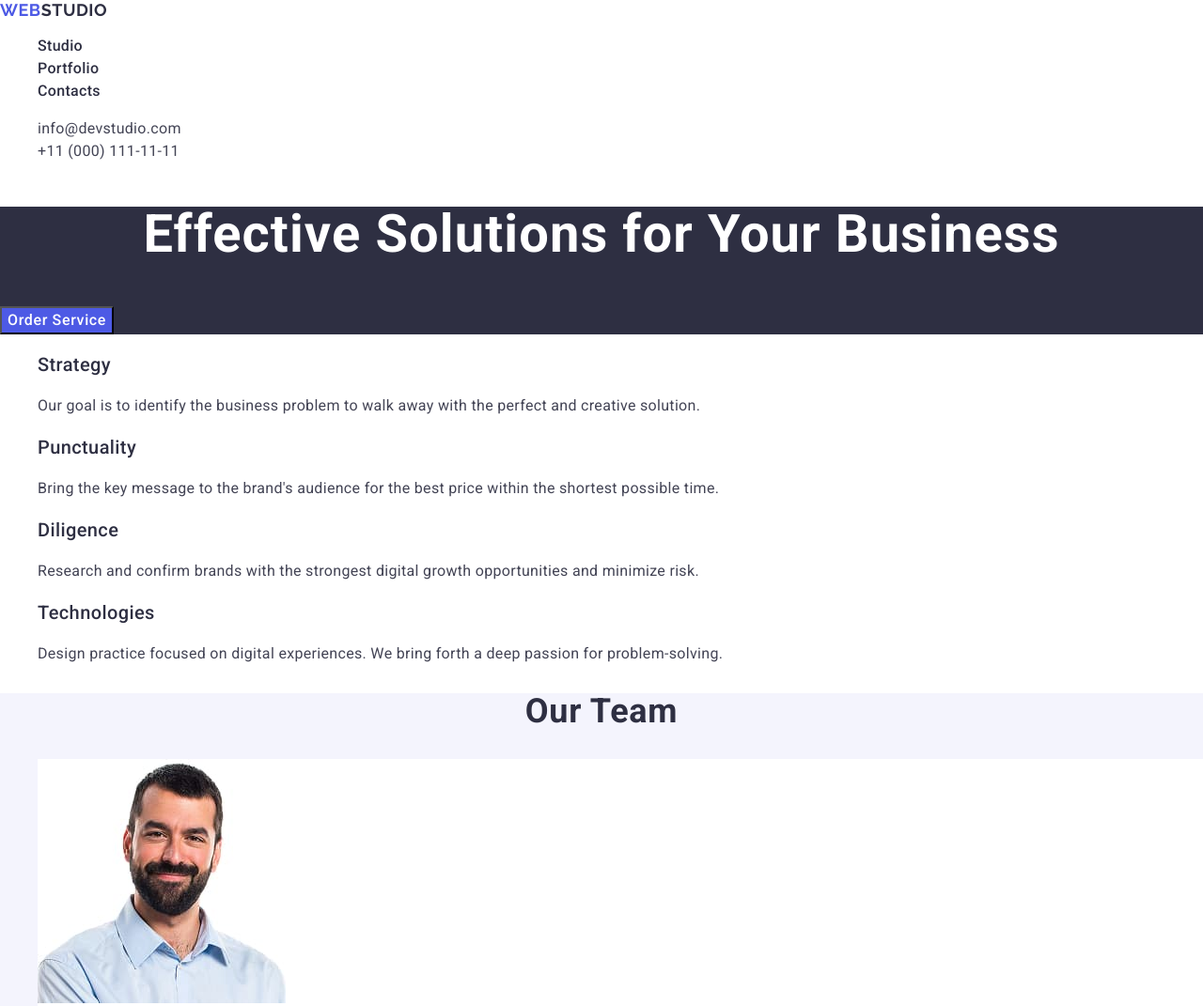
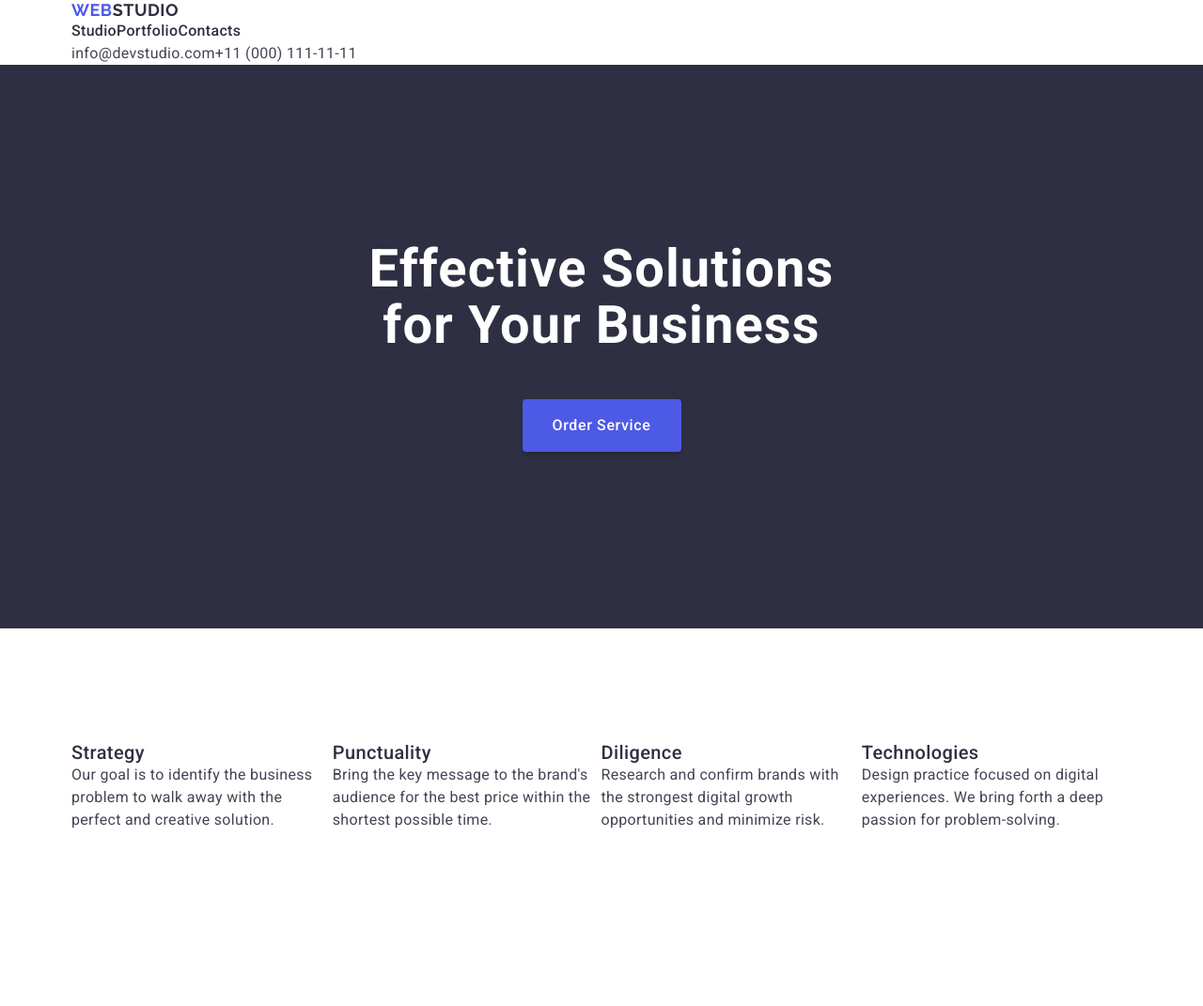
Before and after one commit to FilipovAnatolii/goit-markup-hw-02, a plain HTML site: page index.html in a window 1280 px wide. Shown: the top 1071 px of the page at 94% size. Drawn offline with nearby package versions, Linux system fonts and the light colour scheme.

Commit message:
css display

```diff
--- a/css/styles.css
+++ b/css/styles.css
@@ -5,12 +5,32 @@ body {
 }
 ul {
   list-style-type: none;
+  margin-top: 0;
+  margin-bottom: 0;
+  padding-left: 0;
 }
 a {
   text-decoration: none;
 }
+p,
+h1,
+h2,
+h3,
+h4,
+h5,
+h6 {
+  margin-top: 0;
+  margin-bottom: 0;
+}
 address {
   font-style: normal;
+}
+.container {
+  max-width: 1158px;
+  padding-left: 15px;
+  padding-right: 15px;
+  margin: 0 auto;
+  width: 100%;
 }
 .header-logo {
   font-family: "Raleway", sans-serif;
@@ -23,6 +43,12 @@ address {
 }
 span {
   color: #2e2f42;
+}
+.header-menu-list {
+  display: flex;
+}
+.header-menu-address {
+  display: flex;
 }
 .header-menu-link {
   font-weight: 500;
@@ -43,19 +69,30 @@ span {
   color: #434455;
 }
 .header-address-link:focus,
-.header-address-link:hover{
-  color: #404BBF;
+.header-address-link:hover {
+  color: #404bbf;
 }
 .hero {
   background: #2e2f42;
+  width: 100%;
+  height: 600px;
+}
+.hero .container {
+  display: flex;
+  justify-content: center;
+  align-items: center;
+  flex-direction: column;
+  height: 100%;
 }
 .hero-title {
   font-weight: 700;
   font-size: 56px;
   line-height: 107%;
   letter-spacing: 0.02em;
+  color: #fff;
+  padding-bottom: 48px;
+  max-width: 500px;
   text-align: center;
-  color: #fff;
 }
 .hero-btn {
   font-weight: 500;
@@ -64,13 +101,19 @@ span {
   letter-spacing: 0.04em;
   color: #fff;
   background-color: #4d5ae5;
-  cursor: pointer;}
+  cursor: pointer;
+  border-radius: 4px;
+  box-shadow: 0 4px 4px 0 rgba(0, 0, 0, 0.15);
+  border: none;
+  width: 169px;
+  height: 56px;
+}
 
-.hero-btn:hover{
-  background-color: #404BBF;
+.hero-btn:hover {
+  background-color: #404bbf;
 }
-.hero-btn:focus{
-  background-color: #404BBF;
+.hero-btn:focus {
+  background-color: #404bbf;
 }
 .features-subtitle {
   font-weight: 500;
@@ -79,13 +122,21 @@ span {
   letter-spacing: 0.02em;
   color: #2e2f42;
 }
+.features-item{
+  display: flex;
+  margin-top: 120px;
+  margin-bottom: 240px;
+  justify-content: center;
+  align-items: center;
+}
 .features-item-text {
   font-size: 16px;
   line-height: 1.5;
   letter-spacing: 0.02em;
-  color: #434455;}
+  color: #434455;
+}
 
-.section-title{
+.section-title {
   font-weight: 700;
   font-size: 36px;
   line-height: 1.11;
@@ -93,9 +144,14 @@ span {
   text-align: center;
   color: #2e2f42;
   text-transform: capitalize;
+  padding-bottom: 72px;
 }
-.team{
-  background-color: #F4F4FD;
+.team {
+  background-color: #f4f4fd;
+}
+.team-item{
+  display: flex;
+  padding-bottom: 240px;
 }
 .team-name {
   font-weight: 500;
@@ -112,8 +168,13 @@ span {
   text-align: center;
   color: #434455;
 }
-.team-item-list{
-  background-color: #FFF;
+.team-item-list {
+  background-color: #fff;
+}
+.portfolio-item{
+  display: flex;
+  flex-wrap: wrap;
+  padding-bottom: 120px;
 }
 .portfolio-project {
   font-weight: 500;
@@ -128,8 +189,8 @@ span {
   letter-spacing: 0.02em;
   color: #434455;
 }
-.portfolio-item-list{
-  background-color: #FFFFFF;
+.portfolio-item-list {
+  background-color: #ffffff;
 }
 .footer-logo {
   font-family: "Raleway", sans-serif;
@@ -151,6 +212,9 @@ span {
   letter-spacing: 0.02em;
   color: #f4f4fd;
 }
-footer{
+.footer{
+  width: 264px;
+}
+footer {
   background: #2e2f42;
 }
--- a/index.html
+++ b/index.html
@@ -22,16 +22,17 @@
   </head>
   <body>
     <header>
+      <div class="container">
         <nav>
           <a href="./index.html" class="header-logo">Web<span>Studio</span></a>
-        <ul>
+          <ul class="header-menu-list">
             <li><a href="./index.html" class="header-menu-link">Studio</a></li>
             <li><a href="" class="header-menu-link">Portfolio</a></li>
             <li><a href="" class="header-menu-link">Contacts</a></li>
           </ul>
         </nav>
         <address class="header-address">
-        <ul>
+          <ul class="header-menu-address">
             <li>
               <a href="mailto:info@devstudio.com" class="header-address-link"
                 >info@devstudio.com</a
@@ -44,37 +45,41 @@
             </li>
           </ul>
         </address>
+      </div>
     </header>
     <main>
       <section class="hero">
+        <div class="container">
           <h1 class="hero-title">Effective Solutions for Your Business</h1>
           <button type="button" class="hero-btn">Order Service</button>
+        </div>
       </section>
       <section class="features">
+        <div class="container">
           <h2 hidden>About us</h2>
           <ul class="features-item">
             <li class="features-item-list">
               <h3 class="features-subtitle">Strategy</h3>
               <p class="features-item-text">
-              Our goal is to identify the business problem to walk away with the
-              perfect and creative solution.
+                Our goal is to identify the business problem to walk away with
+                the perfect and creative solution.
               </p>
             </li>
-          <li class="features-item">
+            <li class="features-item-list">
               <h3 class="features-subtitle">Punctuality</h3>
               <p class="features-item-text">
                 Bring the key message to the brand's audience for the best price
                 within the shortest possible time.
               </p>
             </li>
-          <li class="features-item">
+            <li class="features-item-list">
               <h3 class="features-subtitle">Diligence</h3>
               <p class="features-item-text">
                 Research and confirm brands with the strongest digital growth
                 opportunities and minimize risk.
               </p>
             </li>
-          <li class="features-item">
+            <li class="features-item-list">
               <h3 class="features-subtitle">Technologies</h3>
               <p class="features-item-text">
                 Design practice focused on digital experiences. We bring forth a
@@ -82,10 +87,12 @@
               </p>
             </li>
           </ul>
+        </div>
       </section>
       <section class="team">
+        <div class="container">
           <h2 class="section-title">Our Team</h2>
-        <ul>
+          <ul class="team-item">
             <li class="team-item-list">
               <img
                 src="./images/Mark_Guerrero.jpg"
@@ -127,8 +134,10 @@
               <p class="team-position">UI Designer</p>
             </li>
           </ul>
+        </div>
       </section>
       <section>
+        <div class="container">
           <h2 class="section-title">Our Portfolio</h2>
           <ul class="portfolio-item">
             <li class="portfolio-item-list">
@@ -192,16 +201,19 @@
               <p class="portfolio-categories">Marketing</p>
             </li>
           </ul>
+        </div>
       </section>
     </main>
     <footer class="main-footer">
+      <div class="container">
         <a href="./index.html" class="footer-logo"
           >Web<span class="footer-logo-name">Studio</span></a
         >
         <p class="footer-information">
-        Increase the flow of customers and sales for your business with digital
-        marketing & growth solutions.
+          Increase the flow of customers and sales for your business with
+          digital marketing & growth solutions.
         </p>
+      </div>
     </footer>
   </body>
 </html>
```
Lines whose indentation alone changed are shown as unchanged.
